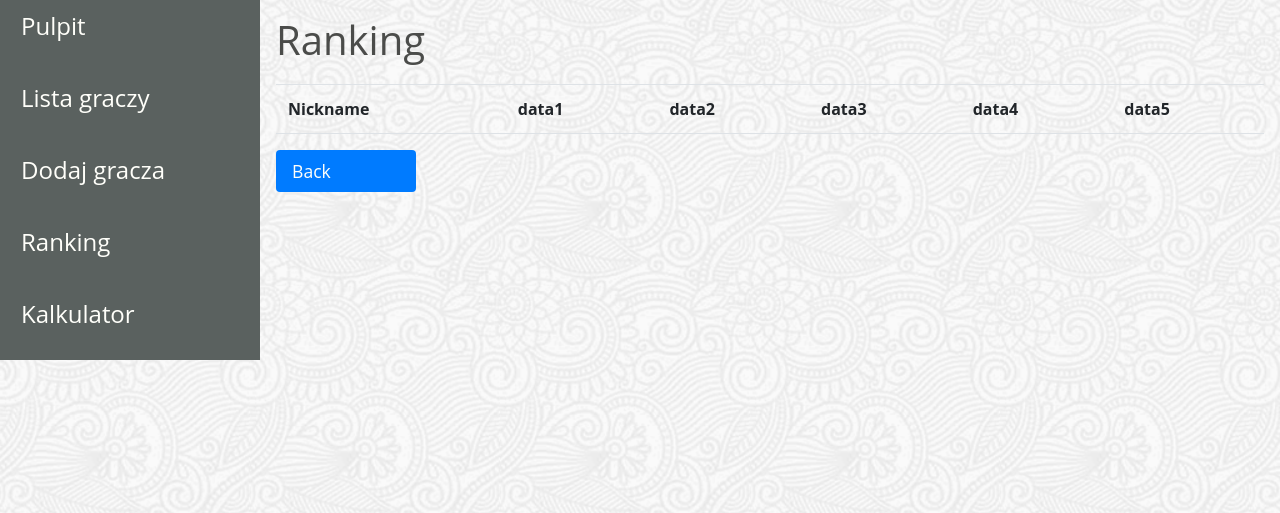
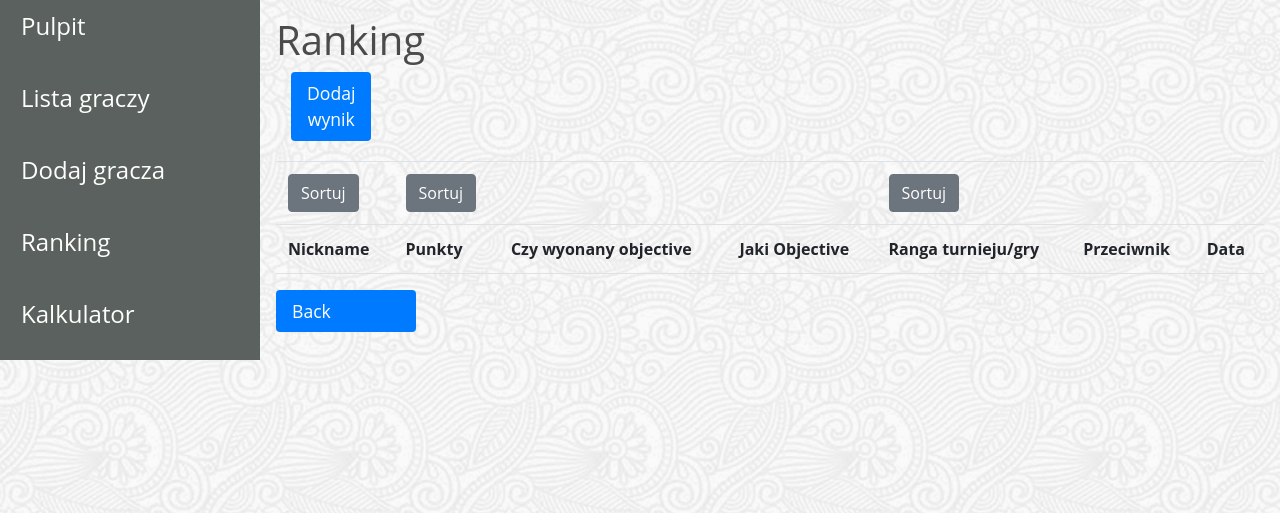
Before and after one commit to semi7semi/WFB_Django, a Django app: page /ranking/ in a window 1280 px wide. Shown: the part 84-597 px from the top of the page. Run offline with Django 3.2, Linux system fonts and the light colour scheme; data that the repository does not hold is empty.

Commit message:
Ranking plus sortowanie

```diff
--- a/wfb/wfb/urls.py
+++ b/wfb/wfb/urls.py
@@ -17,7 +17,7 @@ from django.contrib import admin
 from django.urls import path
 
 from wfb_app.views import Index, List, Calc, AddUnitView, EditUnitView, RankingList, \
-    LoginView, LogoutView, UsersList, CreateUserView, EditUserView, AddGameResultView
+    LoginView, LogoutView, UsersList, CreateUserView, EditUserView, AddGameResultView, DeleteUser
 
 urlpatterns = [
     path('admin/', admin.site.urls),
@@ -35,7 +35,8 @@ urlpatterns = [
     path("logout/", LogoutView.as_view(), name="logout-user"),
     path("users/", UsersList.as_view(), name="users-list"),
     path("add_user/", CreateUserView.as_view()),
-    path("edit_user/<int:id>/", EditUserView.as_view())
+    path("edit_user/<int:id>/", EditUserView.as_view()),
+    path("users/delete/<int:id>/", DeleteUser.as_view())
 
 
 ]
--- a/wfb/wfb_app/templates/auth/user_list.html
+++ b/wfb/wfb_app/templates/auth/user_list.html
@@ -15,7 +15,7 @@
                 <td>{{ user.email }}</td>
                 <td>{{ user.profile.user_army  }}</td>
                 <td><a class="btn btn-secondary rounded-1" href="/edit_user/{{ user.id }}/">Edytuj</a></td>
-                <td><a class="btn btn-secondary rounded-1 disabled" href="/delete_user/{{ user.id }}/">Usuń</a></td>
+                <td><a class="btn btn-secondary rounded-1" href="/users/delete/{{ user.id }}/">Usuń</a></td>
             </tr>
             {% endfor %}
         </table>
--- a/wfb/wfb_app/templates/base.html
+++ b/wfb/wfb_app/templates/base.html
@@ -30,8 +30,6 @@
              {% else %}
              <h4 class="text-light mr-3">Witaj nieznajomy</h4>
              {% endif %}
-
-             </h4>
          </div>
         </nav>
     </header>
--- a/wfb/wfb_app/templates/index.html
+++ b/wfb/wfb_app/templates/index.html
@@ -10,10 +10,10 @@
 
                     <div class="dashboard-alerts">
                         <div class="alert-item alert-info">
-                            <span class="font-weight-bold">Liczba graczy: 10</span>
+                            <span class="font-weight-bold">Liczba graczy w rankingu: {{ no_of_users }}</span>
                         </div>
                         <div class="alert-item alert-light">
-                            <span class="font-weight-bold">Liczba gier: 100</span>
+                            <span class="font-weight-bold">Liczba gier w rankingu: {{ no_of_games }}</span>
                         </div>
                     </div>
                 </div>
--- a/wfb/wfb_app/templates/ranking_list.html
+++ b/wfb/wfb_app/templates/ranking_list.html
@@ -2,22 +2,54 @@
 {% block title %}{% endblock %}
 {% block content %}
 <h1>Ranking</h1>
+    <div class="col-1">
+        <div class="nav nav-pills nav-justified">
+            <a class="nav-link active" href="/ranking/add_result/">Dodaj wynik</a>
+        </div>
+    </div>
+        <table class="table border-bottom schedules-content">
 
-        <table class="table border-bottom schedules-content">
+            <tr>
+                <td>
+                    <form action="" method="POST">
+                    <button class="btn btn-secondary rounded-1" type="submit" name="option" value="name_sort">Sortuj</button>
+                    {% csrf_token %}
+                    </form>
+                </td>
+                <td>
+                    <form action="" method="POST">
+                    <button class="btn btn-secondary rounded-1" type="submit" name="option" value="points_sort">Sortuj</button>
+                    {% csrf_token %}
+                    </form>
+                </td>
+                <td></td>
+                <td></td>
+                <td>
+                    <form action="" method="POST">
+                    <button class="btn btn-secondary rounded-1" type="submit" name="option" value="rank_sort">Sortuj</button>
+                    {% csrf_token %}
+                    </form>
+                </td>
+                <td></td>
+                <td></td>
+            </tr>
+
             <tr>
                 <th>Nickname</th>
-                <th>data1</th>
-                <th>data2</th>
-                <th>data3</th>
-                <th>data4</th>
-                <th>data5</th>
+                <th>Punkty</th>
+                <th>Czy wyonany objective</th>
+                <th>Jaki Objective</th>
+                <th>Ranga turnieju/gry</th>
+                <th>Przeciwnik</th>
+                <th>Data</th>
             </tr>
             {% for result in ranking %}
             <tr>
                 <td>{{ result.user }}</td>
                 <td>{{ result.battle_points }}</td>
                 <td>{{ result.objective  }}</td>
-                <td>{{ result.game_rank  }}</td>
+                <td>{{ result.get_objective_type_display  }}</td>
+                <td>{{ result.get_game_rank_display  }}</td>
                 <td>{{ result.opponent  }}</td>
                 <td>{{ result.date  }}</td>
             </tr>
--- a/wfb/wfb_app/views.py
+++ b/wfb/wfb_app/views.py
@@ -5,7 +5,7 @@ from django.views import View
 from django.views.generic import FormView, ListView
 
 from wfb_app.forms import AddUnit, LogForm, RegisterUserForm, ProfileForm, EditUserForm, GameResultsForm
-from wfb_app.models import Units, Armys, GameResults, Objectives
+from wfb_app.models import Units, Armys, GameResults, Objectives, Profile
 from django.contrib.auth.models import User
 
 
@@ -39,7 +39,11 @@ def afterarmour(ap, arm, wounds):
 
 class Index(View):
     def get(self, request):
-        return render(request, "index.html")
+        users = User.objects.all()
+        no_of_games = GameResults.objects.all().count()
+
+        ctx = {"no_of_users": users.count(), "no_of_games": no_of_games}
+        return render(request, "index.html", ctx)
 
 
 class Calc(View):
@@ -155,8 +159,12 @@ class CreateUserView(View):
             user = form.save()
             user.set_password(form.cleaned_data["password"])
             user.save()
-            profile_form.save()
-            return redirect("main")
+            user_army = profile_form.cleaned_data["user_army"]
+            Profile.objects.create(
+                user_army = user_army,
+                user = user
+            )
+            return redirect("users-list")
         else:
             ctx = {"form": form, "profile_form": profile_form}
             return render(request, "user_form.html", ctx)
@@ -186,10 +194,31 @@ class UsersList(ListView):
     context_object_name = "users"
 
 
+class DeleteUser(View):
+    def get(self, request, id):
+        user = User.objects.get(pk=id)
+        user.delete()
+        return redirect("users-list")
+
+
 class RankingList(View):
     def get(self, request):
-        ranking = GameResults.objects.all().order_by("date")
+        ranking = GameResults.objects.all()
         return render(request, "ranking_list.html", {"ranking": ranking})
+    def post(self, request):
+        if request.POST.get("option") == "name_sort":
+            ranking = GameResults.objects.all().order_by("user", "-battle_points")
+            return render(request, "ranking_list.html", {"ranking": ranking})
+        if request.POST.get("option") == "points_sort":
+            ranking = GameResults.objects.all().order_by("-battle_points")
+            return render(request, "ranking_list.html", {"ranking": ranking})
+        if request.POST.get("option") == "rank_sort":
+            ranking = GameResults.objects.all().order_by("-game_rank")
+            return render(request, "ranking_list.html", {"ranking": ranking})
+        else:
+            ranking = GameResults.objects.all()
+            return render(request, "ranking_list.html", {"ranking": ranking})
+
 
 
 class AddGameResultView(View):
@@ -202,72 +231,6 @@ class AddGameResultView(View):
         if form.is_valid():
             form.save()
             return redirect("ranking-list")
-
-
-
-
-
-
-
-
-
-
-
-
-
-
-
-
-
-
-
-
-# class Edit_unit(View):
-#     def get(self, request, id):
-#         unit = Units.objects.get(pk=id)
-#         return render(request, "edit_unit.html", {"unit": unit})
-#     def post(self, request, id):
-#         unit = Units.objects.get(pk=id)
-#         offensive = request.POST.get('offensive')
-#         strength = request.POST.get('strength')
-#         ap = request.POST.get('ap')
-#         reflex_str = request.POST.get('reflex')
-#         reflex = reflex_str == "on"
-#         if not offensive or not strength or not ap:
-#             error = "Wypelnij wszystkie pola"
-#             return render(request, "edit_unit.html", {"error": error})
-#         else:
-#             unit.offensive = offensive
-#             unit.strength = strength
-#             unit.ap = ap
-#             unit.reflex = reflex
-#             unit.save()
-#             return redirect('/')
-
-
-# class Add_unit(View):
-#     def get(self, request):
-#         armys = Armys.objects.all()
-#         return render(request, "add_unit.html", {"armys": armys})
-#     def post(self, request):
-#         name = request.POST.get('name')
-#         offensive = request.POST.get('offensive')
-#         strength = request.POST.get('strength')
-#         ap = request.POST.get('ap')
-#         reflex_str = request.POST.get('reflex')
-#         reflex = reflex_str == "on"
-#         army_id = int(request.POST.get('army'))
-#         print(army_id)
-#         if not name or not offensive or not strength or not ap:
-#             error = "Wypelnij wszystkie pola"
-#             return render(request, "add_unit.html", {"error": error})
-#         else:
-#             units = Units()
-#             units.name = name
-#             units.offensive = offensive
-#             units.strength = strength
-#             units.ap = ap
-#             units.reflex = reflex
-#             units.army = Armys.objects.get(pk=army_id)
-#             units.save()
-#             return redirect('/')
+        else:
+            ctx = {"form": form}
+            return render(request, "ranking_form.html", ctx)
```
Also changed, not shown: wfb/wfb_app/models.py (+12 -24 lines), wfb/wfb_app/migrations/0005_auto_20201205_1903.py (added).
